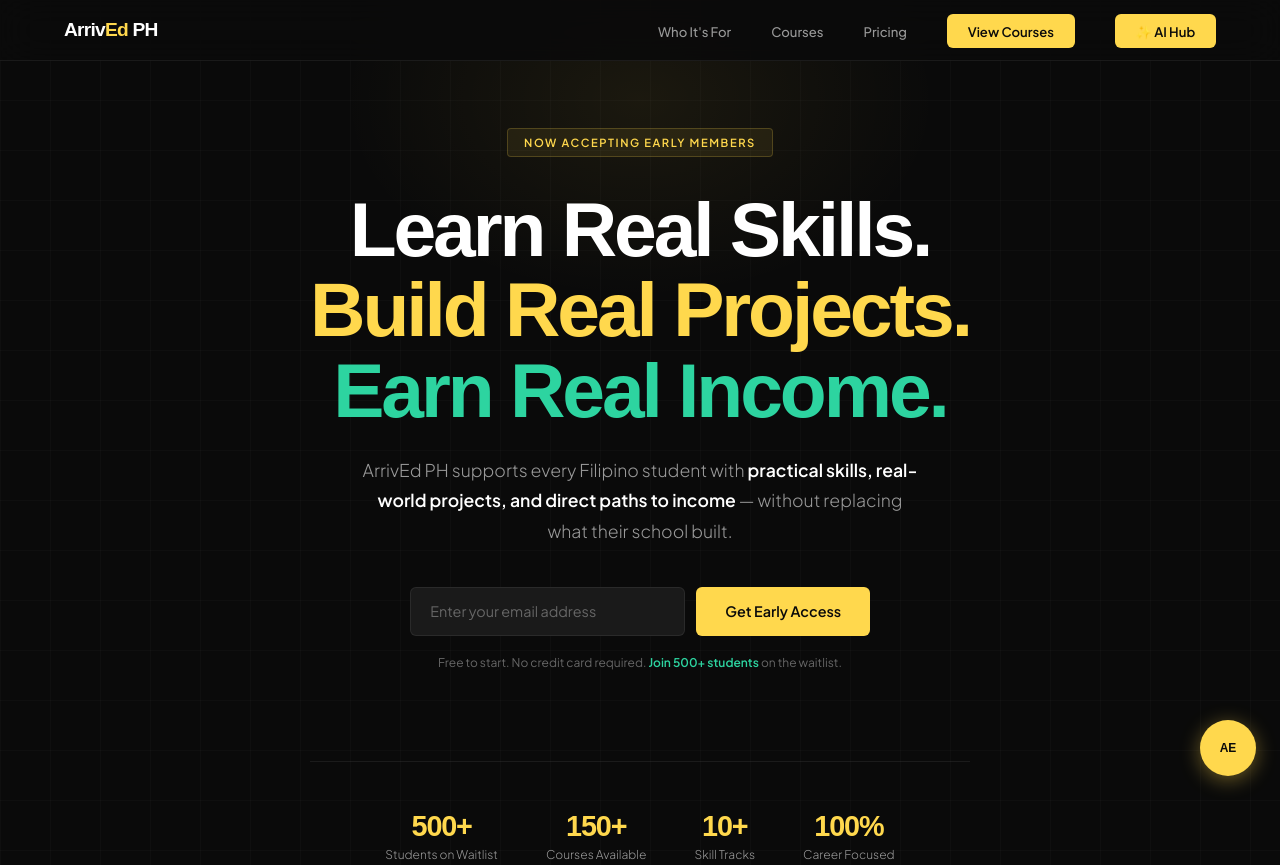
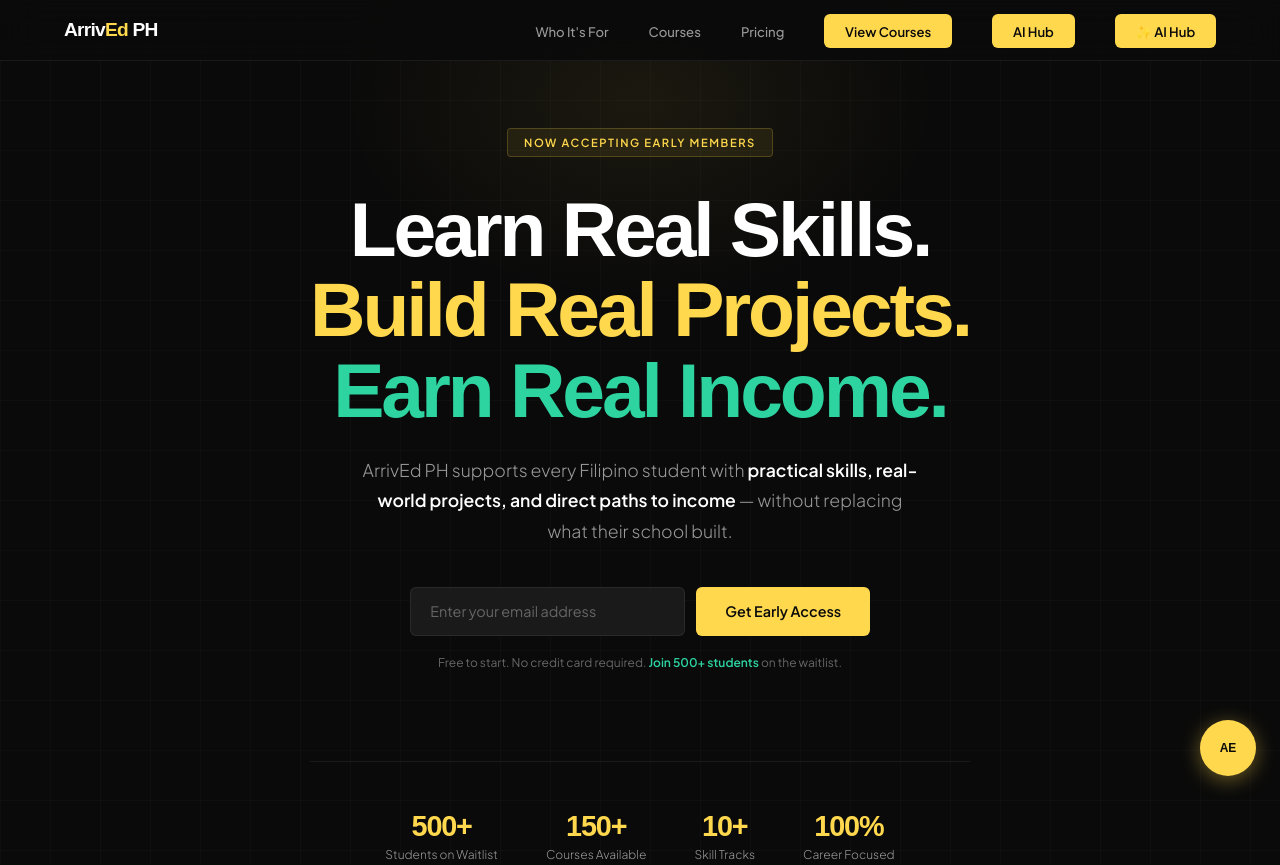
Before and after one commit to claire7892/arrivedph, a website: page index.html in a window 1280 px wide. Shown: the top 865 px of the page. Drawn offline with Linux system fonts and the light colour scheme; a web font is replaced by a local one.

Commit message:
Update index.html

```diff
--- a/index.html
+++ b/index.html
@@ -789,6 +789,7 @@ footer {
     <li><a href="courses.html">Courses</a></li>
     <li><a href="#pricing">Pricing</a></li>
     <li><a href="courses.html" class="nav-cta">View Courses</a></li>
+    <li><a href="aihub.html" class="nav-cta">AI Hub</a></li>
     <li><a href="arrivedph-v3.html" class="nav-cta">✨ AI Hub</a></li>
   </ul>
 </nav>
```
